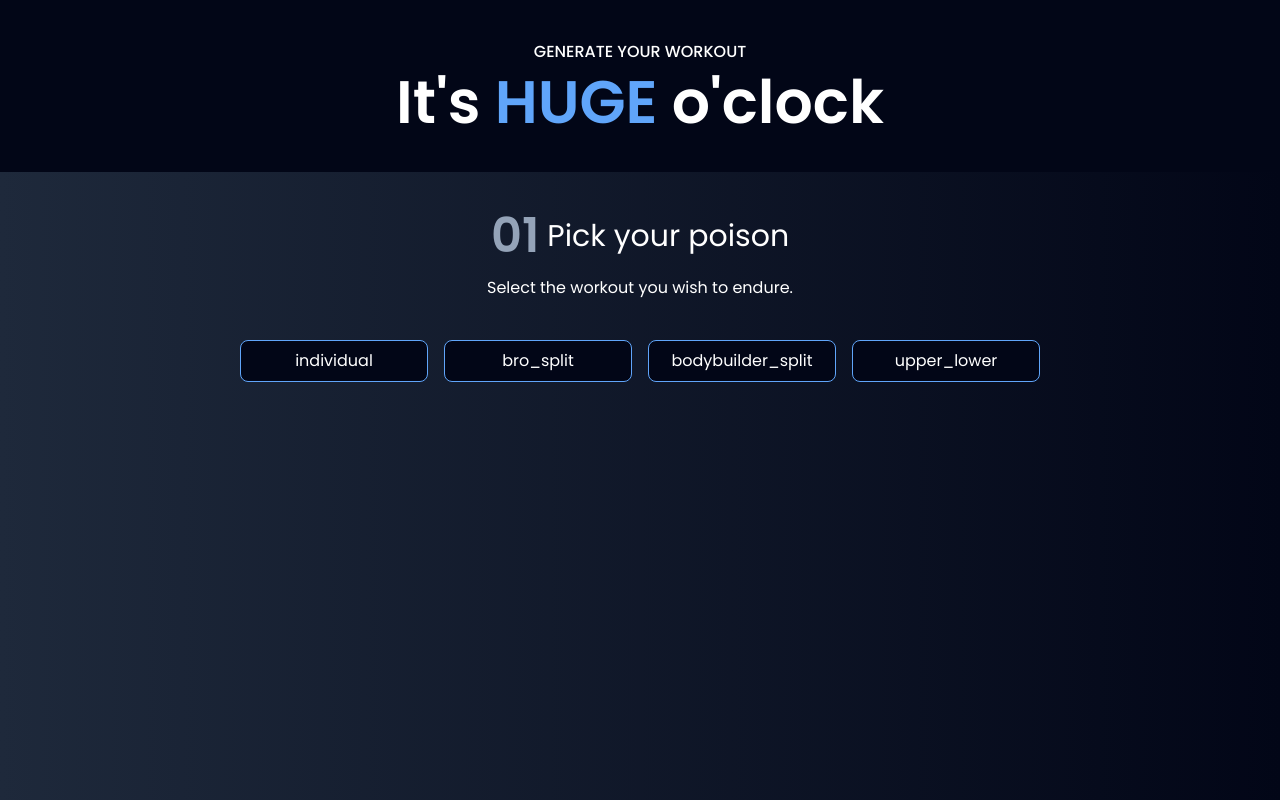
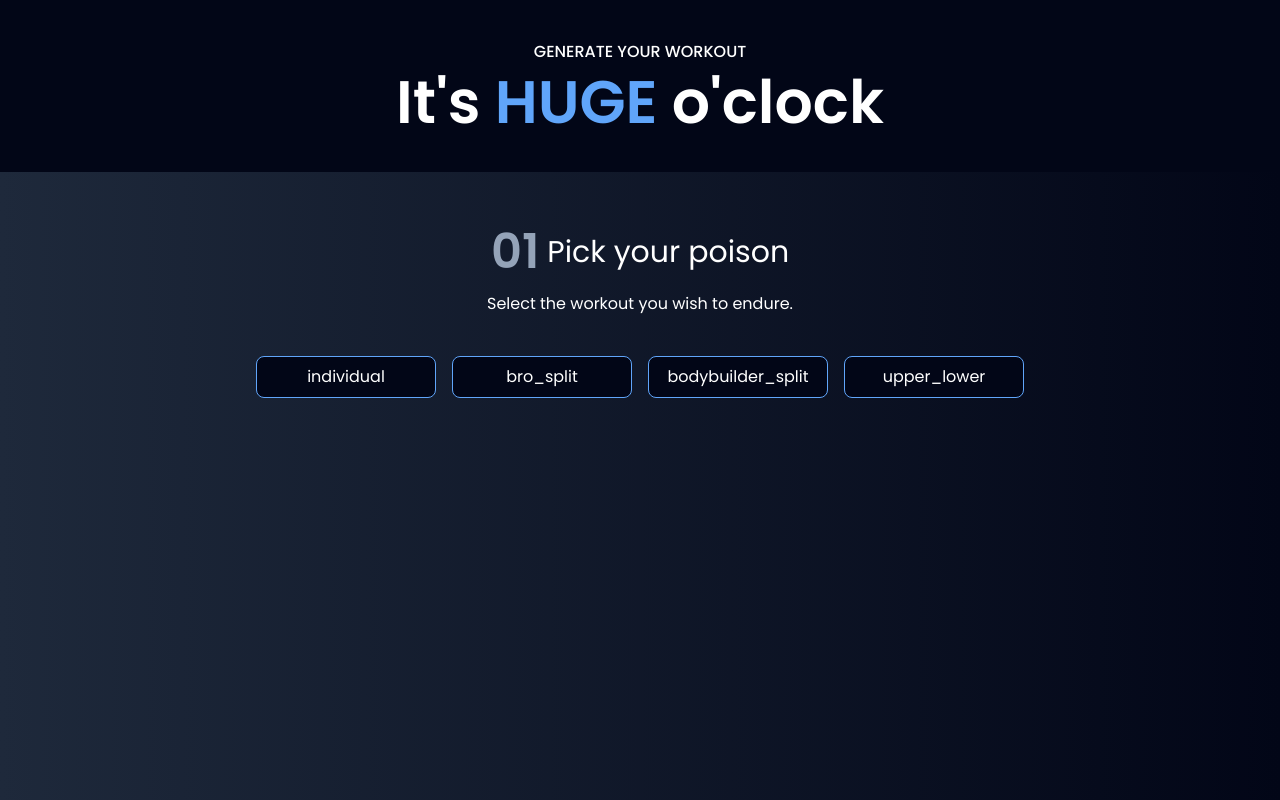
Before and after one commit to aadarshraj02/Gym-app, a React (Vite) app: page / in a window 1280 px wide. Shown: the part 800-1600 px from the top of the page. Built offline with nearby package versions, Linux system fonts and the light colour scheme.

Commit message:
applied padding

```diff
--- a/src/components/SectionWrapper.jsx
+++ b/src/components/SectionWrapper.jsx
@@ -10,7 +10,7 @@ const SectionWrapper = (props) => {
           {title[2]}
         </p>
       </div>
-      <div className="max-w-[800px] w-full flex flex-col mx-auto gap-10">
+      <div className="max-w-[800px] w-full flex flex-col mx-auto gap-10 p-4">
         {children}
       </div>
     </section>
```
